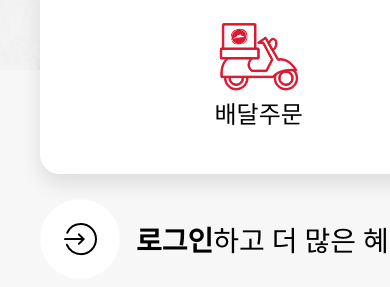
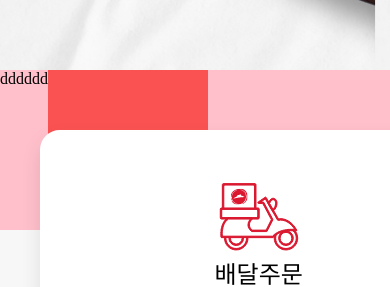
Before and after one commit to poesoow/pizzahutCODE, a Vue app: page / in a window 390 px wide. Shown: the part 721-1008 px from the top of the page. Built offline with nearby package versions, Linux system fonts and the light colour scheme.

Commit message:
[style] 반응형 header 작업 완료

```diff
--- a/src/App.vue
+++ b/src/App.vue
@@ -1,6 +1,7 @@
 <template>
   <Header />
   <Visual />
+  <Test />
   <Personal />
   <Banner />
   <Footer />
@@ -12,6 +13,7 @@ import Visual from './components/Visual.vue';
 import Personal from './components/Personal.vue';
 import Banner from './components/Banner.vue';
 import Footer from './components/Footer.vue';
+import Test from './components/Test.vue';
 
 export default {
   name: 'App',
@@ -20,7 +22,8 @@ export default {
     Visual,
     Personal,
     Banner,
-    Footer
+    Footer,
+    Test
   },
   data() {
     return {
--- a/src/components/Header.vue
+++ b/src/components/Header.vue
@@ -82,6 +82,8 @@
 </script>
 
 <style lang="scss" scoped>
+@import '../style/util.scss';
+
 .wrap{
   position: fixed;
   z-index: 50;
@@ -103,6 +105,12 @@
     nav.gnb {
       ul.nav{
         display: flex;
+        @include tablet{
+          display: none;
+        }
+        @include mobile{
+          display: none;
+        }
         li{
           flex-shrink: 0;
           position: relative;
@@ -154,6 +162,15 @@
       gap: 30px;
       .gps{
         text-align: right;
+        @include desktop{
+          display: none;
+        }
+        @include tablet{
+          display: block;
+        }
+        @include mobile{
+          display: block;
+        }
         button{
           font-weight: 400;
           font-size: 18px;
@@ -164,6 +181,10 @@
           cursor: pointer;
           margin-right: 64px;
           position: relative;
+          @include mobile{
+          display: block;
+          margin-right: 0;
+        }
           &::before{
             content: '';
             display: block;
@@ -255,6 +276,17 @@
     // left: 409px;
     padding-left: 409px;
     display: flex;
+    @include desktop{
+      padding-left: 250px;
+    }
+    @include tablet{
+      padding-left: 150px;
+      padding-top: 40px;
+    }
+    @include mobile{
+      padding-left: 100px;
+      padding-top: 40px;
+    }
     ul.submenu{
       width: 720px;
       display: flex;
@@ -302,6 +334,12 @@
     img{
       border-radius: 16px;
       box-shadow: 0 15px 45px 0 rgba(0, 0, 0, 0.2);
+      @include tablet{
+        display: none;
+      }
+      @include mobile{
+        display: none;
+      }
     }
   }
 }
--- /dev/null
+++ b/src/components/Test.vue
@@ -0,0 +1,52 @@
+<template>
+  <div class="SassComponent">
+    dddddd
+    <div class="box red"></div>
+    <div class="box"></div>
+  </div>
+</template>
+
+<script>
+  export default {
+    name: "TestView"
+  }
+</script>
+
+<style lang="scss" scoped>
+
+@import '../style/util.scss';/*변수파일 import*/
+
+/*반응형 mixin으로 깔끔하게 사용하기*/
+.SassComponent{
+  display:flex;
+
+  @include mobile{
+  /*브라우저 사이즈767px이하일때*/
+    background: pink;
+  }
+  @include tablet{
+  /*브라우저 사이즈1023px이하일때*/
+    background: blanchedalmond;
+  }
+  @include desktop{
+  /*브라우저 사이즈1024px이상일때*/
+    background: gray;
+  }
+  @include desktop1400{
+  /*브라우저 사이즈1024px이상일때*/
+    background: blue;
+  }
+  .box{
+    cursor: pointer;
+    transition: all 0.3s ease-in;
+
+    &.red{
+      background: $red; /*변수파일에 있는 red변수 사용*/
+      @include square(5);
+      /* 5를 넣으므로 넓이, 높이를 mixin suqare에서 계산해줌 */
+    }
+
+  }
+}
+
+</style>
--- /dev/null
+++ b/src/style/util.scss
@@ -0,0 +1,42 @@
+/*변수*/
+$red: #fa5252;
+
+/*반응형 화면 크기*/
+$mobile: 767px;
+$tablet: 1023px;
+$desktop: 1024px;
+$desktop1400: 1400px;
+
+/*반응형, 브라우저 크기가 767px 이하일때*/
+@mixin mobile {
+  @media (max-width: $mobile) {
+    @content;
+  }
+}
+
+/*반응형, 브라우저 크기가 768이상, 1023px 이하일때*/
+@mixin tablet {
+  @media (min-width: $mobile) and (max-width: $tablet) {
+    @content;
+  }
+}
+
+/*반응형, 브라우저 크기가 1024px 이상 1400이하일때*/
+@mixin desktop {
+  @media (min-width: $desktop) and (max-width: $desktop1400) {
+    @content;
+  }
+}
+
+@mixin desktop1400 {
+  @media (min-width: $desktop1400) {
+    @content;
+  }
+}
+
+/*넓이, 높이 자동 계산함수*/
+@mixin square($size) {
+  $calculated: 32px * $size;
+  width: $calculated;
+  height: $calculated;
+}
```
